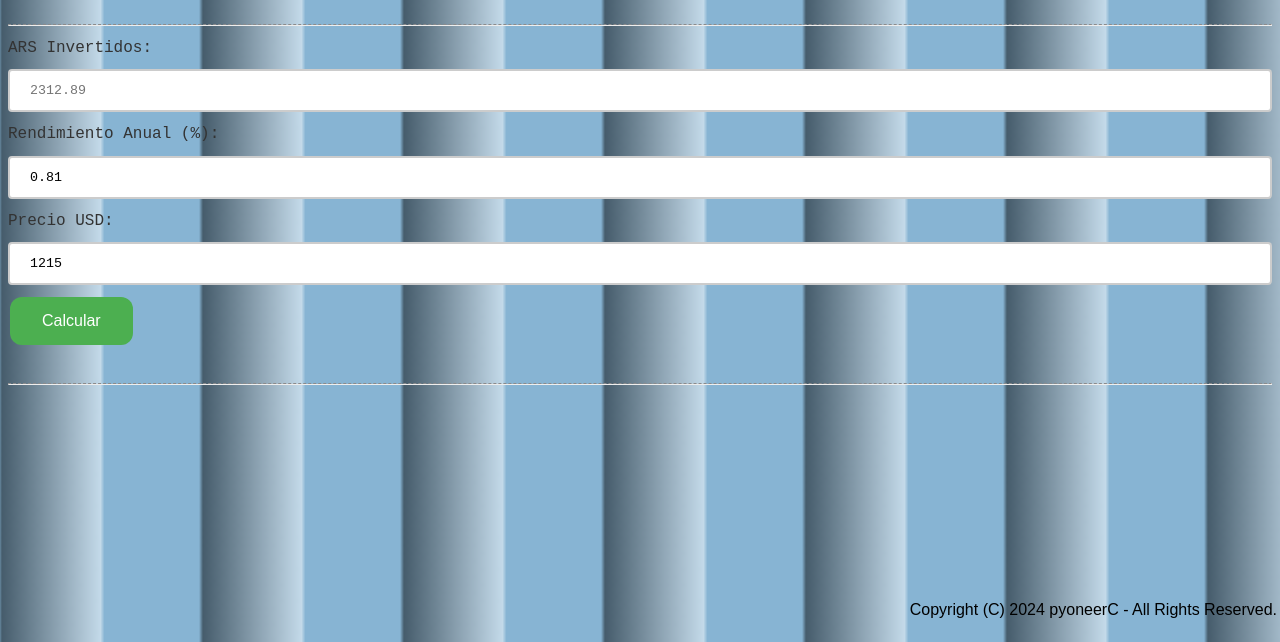
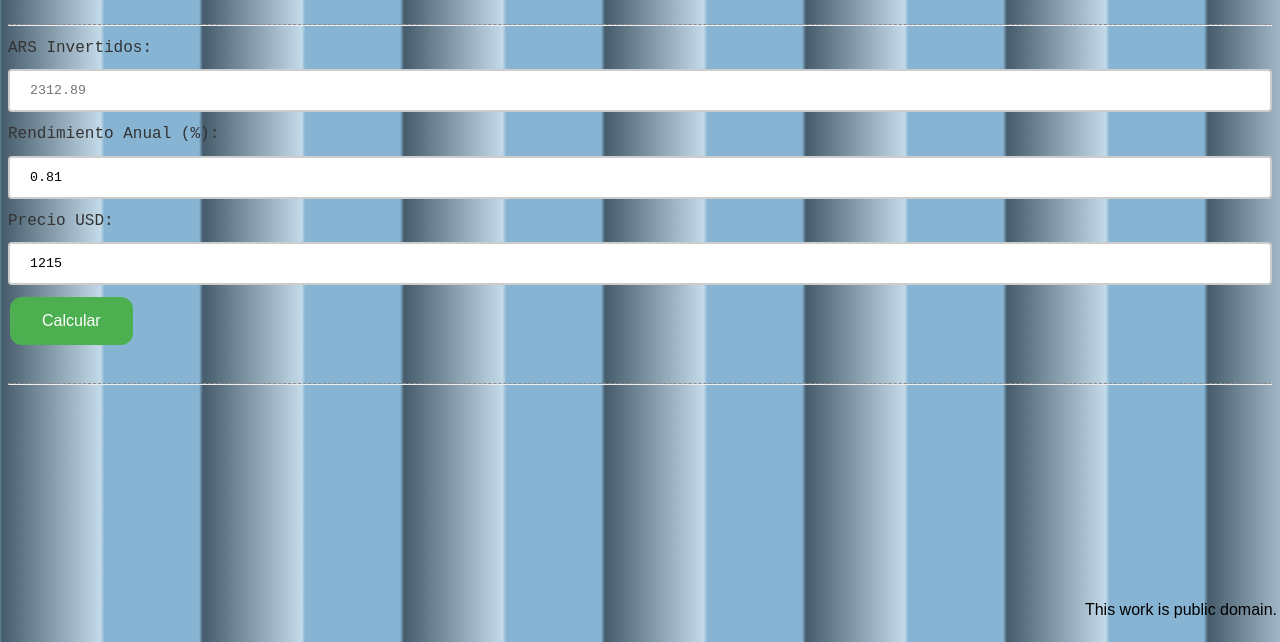
Before and after one commit to pyoneerC/intereses-mercado-pago, a plain HTML site: page index.html in a window 1280 px wide. Shown: the part 158-800 px from the top of the page. Drawn offline with Linux system fonts and the light colour scheme.

Commit message:
(docs)index.html
comments added in the file

```diff
--- a/index.html
+++ b/index.html
@@ -32,9 +32,11 @@
 
   <body>
     <form id="investmentForm">
+      <!-- Título de la calculadora -->
       <h1>Calculadora de Rendimientos Mercado Pago (interés compuesto)</h1>
       <hr style="border-top: 1px dashed #8c8b8b" />
 
+      <!-- Input para el dinero invertido -->
       <label for="dineroInvertido">ARS Invertidos:</label>
       <input
         type="number"
@@ -47,6 +49,7 @@
 
       <br />
 
+      <!-- Input para el rendimiento anual -->
       <label for="rendimientoAnual">Rendimiento Anual (%):</label>
       <input
         type="number"
@@ -75,6 +78,7 @@
         <i class="fa-solid fa-bug"></i>
       </a>
 
+      <!-- Input para el precio del dólar -->
       <label for="precioDolar">Precio USD:</label>
       <input
         type="number"
@@ -97,7 +101,8 @@
     <div id="result"></div>
 
     <footer class="footer">
-      <p class="copy">Copyright (C) 2024 pyoneerC - All Rights Reserved.</p>
+      <!-- Public Domain Notice -->
+      <p class="copy"> This work is public domain.</p>
     </footer>
 
     <script>
@@ -106,6 +111,7 @@
         .addEventListener("submit", function (event) {
           event.preventDefault();
 
+          // Array de productos de supermercado con nombre y precio
           const productos = [
             { nombre: "Leche 1L", precio: 814 },
             { nombre: "Coca de dos litros y medio", precio: 2423.47 },
@@ -208,6 +214,7 @@
             { nombre: "Pan Lactal 315 gr", precio: 1100 },
           ];
 
+          // Variables para obtener los valores de los inputs, parsing.
           const dineroInvertido = parseFloat(
             document.getElementById("dineroInvertido").value
           );
@@ -218,6 +225,7 @@
             document.getElementById("precioDolar").value
           );
 
+          // Variables para calcular el rendimiento diario, semanal y mensual
           const rendimientoDiario = rendimientoAnual / 365;
           const rendimientoSemanal = rendimientoAnual / 52;
           const rendimientoMensual = rendimientoAnual / 12;
@@ -226,6 +234,7 @@
 
           let output = "";
 
+          // Mostrar el rendimiento diario, semanal y mensual en negrita
           output +=
             "El rendimiento diario es ~" +
             rendimientoDiario.toFixed(3) +
@@ -241,6 +250,7 @@
 
           output += "<br>";
 
+          // Calcular el monto acumulado después de 1 día, 1 semana, 2 semanas, 1 mes y 1 año
           for (let dia = 1; dia <= 365; dia++) {
             montoAcumulado += montoAcumulado * rendimientoDiario;
             let equivalenciaDolar = montoAcumulado / precioDolar;
@@ -286,27 +296,32 @@
             }
           }
 
+          // Elegir un producto aleatorio y calcular cuántos se pueden comprar con el monto acumulado
           const productoAleatorio =
             productos[Math.floor(Math.random() * productos.length)];
           const cantidadProductos = Math.floor(
             montoAcumulado / productoAleatorio.precio
           );
 
+          // Calcular la ganancia y su equivalente en USD
           let ganancia = montoAcumulado - dineroInvertido;
           let gananciaDolar = ganancia / precioDolar;
 
           output += "<br>";
 
+          // Variables para calcular la ganancia diaria, semanal, mensual y anual
           const gananciaDiaria = dineroInvertido * rendimientoDiario;
           const gananciaSemanal = dineroInvertido * rendimientoSemanal;
           const gananciaMensual = dineroInvertido * rendimientoMensual;
           const gananciaAnual = dineroInvertido * rendimientoAnual;
 
+          // Variables para calcular la ganancia diaria, semanal, mensual y anual en USD
           const gananciaDiariaDolar = gananciaDiaria / precioDolar;
           const gananciaSemanalDolar = gananciaSemanal / precioDolar;
           const gananciaMensualDolar = gananciaMensual / precioDolar;
           const gananciaAnualDolar = gananciaAnual / precioDolar;
 
+          // Si la ganancia es positiva, mostrarla en azul y su equivalente en USD
           if (ganancia > 0 && gananciaDolar > 0) {
             output += `<span style="color:blue;">La ganancia diaria sería ~${gananciaDiaria.toFixed(
               2
@@ -330,6 +345,7 @@
             )} USD.<br>`;
           }
 
+          // Mostar cuántos productos se pueden comprar con la ganancia
           if (cantidadProductos > 0 && dineroInvertido > 3000) {
             output += `<br>Con ${dineroInvertido.toFixed(
               2
--- a/style.css
+++ b/style.css
@@ -103,5 +103,4 @@ input[type=submit] {
   bottom: 0;
   right: 0;
   width: auto;
-  /* other styles as needed */
 }
```
Also changed, not shown: 1 other file.
